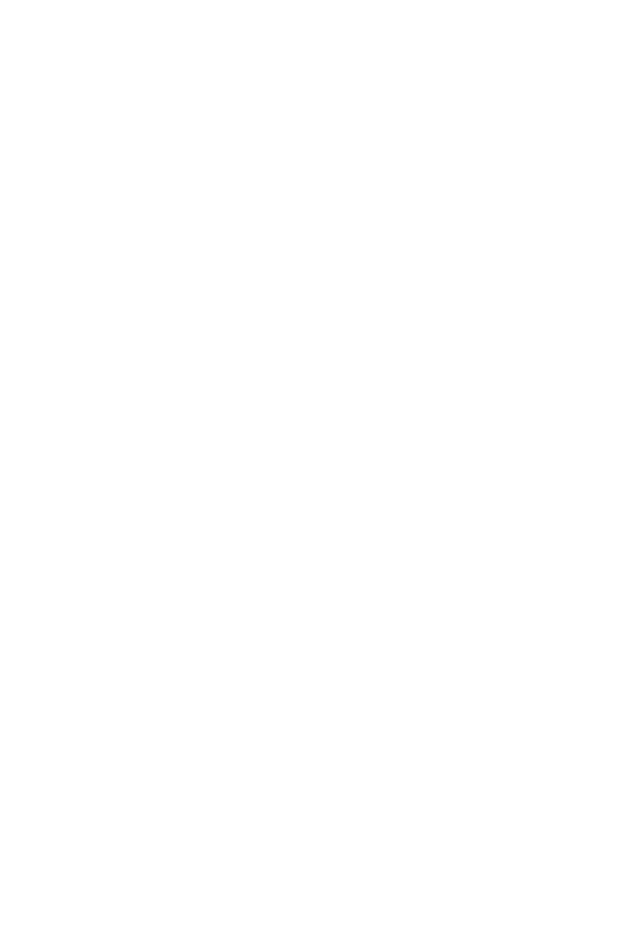
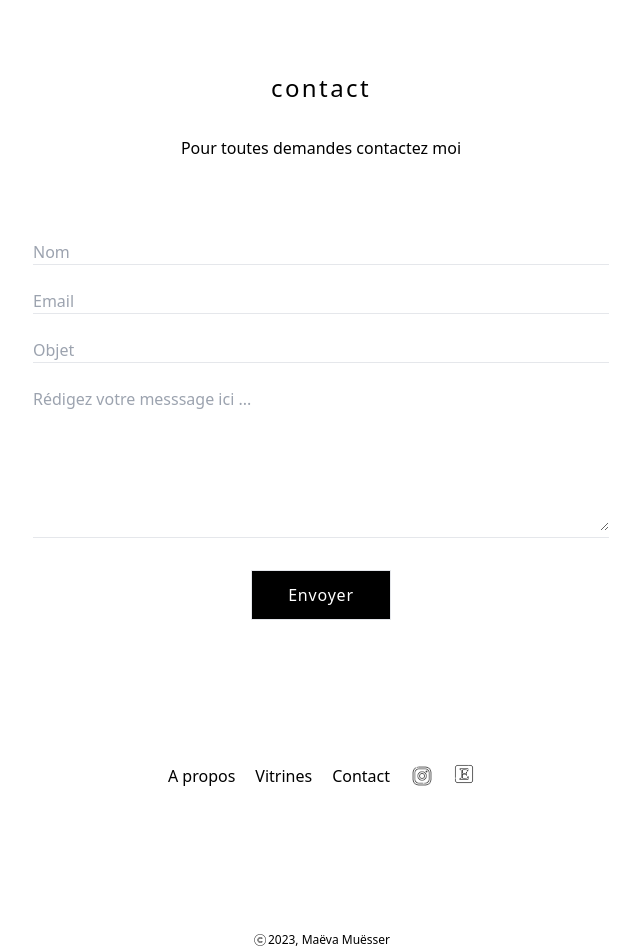
Before and after one commit to Flora-Max/Mav-mu, a Nuxt app: page /contact in a window 1280 px wide. Before the commit this address had no page. Shown: the part 200-1148 px from the top of the page, without its empty margins (319-959 px from the left). Before the commit the page ends 800 px from the top, so only its background shows below. Built offline with nearby package versions, Linux system fonts and the light colour scheme.

Commit message:
feat: contact form

```diff
--- a/components/the-footer.vue
+++ b/components/the-footer.vue
@@ -10,11 +10,15 @@
             class="font-thin hover:font-normal mx-5">Vitrines
             </nuxt-link>
 
+            <nuxt-link to="contact"
+            class="font-thin hover:font-normal">Contact
+            </nuxt-link>
+
             <a class="mx-5 ease-in duration-300" href="https://instagram.com/maevamue?igshid=YmMyMTA2M2Y=">
-                <img class="w-7" src="../assets/icons/instagram.png" alt="">
+                <img class="w-6" src="../assets/icons/instagram.png" alt="">
             </a>
-            <a class="mx-5" href="https://etsy.com/fr/shop/MaevaMu">
-                <img class="w-7" src="../assets/icons/etsy.png" alt="">
+            <a href="https://etsy.com/fr/shop/MaevaMu">
+                <img class="w-5" src="../assets/icons/etsy.png" alt="">
             </a>
         </ul>
     </div>
--- a/pages/about.vue
+++ b/pages/about.vue
@@ -2,7 +2,7 @@
 
     <the-header/>
 
-    <h1 class="text-center text-xl my-12 font-light">A propos</h1>
+    <h1 class="text-center text-xl my-12 font-thin text-2xl tracking-widest">A propos</h1>
 
     <div class="max-w-xl mx-4 sm:mx-auto gap-y-6 sm:gap-x-8 lg:max-w-4xl grid grid-cols-1 sm:grid-cols-3">
         <img src="../assets/img/bisou-au-soleil.jpg" alt="">
--- /dev/null
+++ b/pages/contact.vue
@@ -0,0 +1,41 @@
+<template>
+
+    <the-header/>
+
+    <section class="mx-auto">
+        <div class="max-w-xl mx-auto">
+            <h1 class="text-center text-2xl font-thin tracking-widest">contact</h1>
+            <p class="mt-8 mb-20 font-thin text-center">Pour toutes demandes contactez moi</p>
+
+            <form action="post" class="appearance-none">
+                <div class="my-6">
+                    <input type="text" id="name" placeholder="Nom" class="w-full focus:outline-none w-auto">
+                    <hr>
+                </div>
+
+                <div class="my-6">
+                    <input type="email" id="email" placeholder="Email" class="w-full focus:outline-none">
+                    <hr>
+                </div>
+
+                <div class="my-6">
+                    <input type="text" id="subject" placeholder="Objet" class="w-full focus:outline-none">
+                    <hr>
+                </div>
+
+                <div class="mb-8">
+                    <textarea rows="6" class="w-full focus:outline-none" placeholder="Rédigez votre messsage ici ..."></textarea>
+                    <hr>
+                </div>
+
+                <div class="flex justify-center">
+                    <button type="submit" class="border py-3 px-9 bg-black font-thin text-white tracking-wider">Envoyer</button>
+                </div>
+            </form>
+
+        </div>
+    </section>
+
+    <the-footer/>
+
+</template>
```
